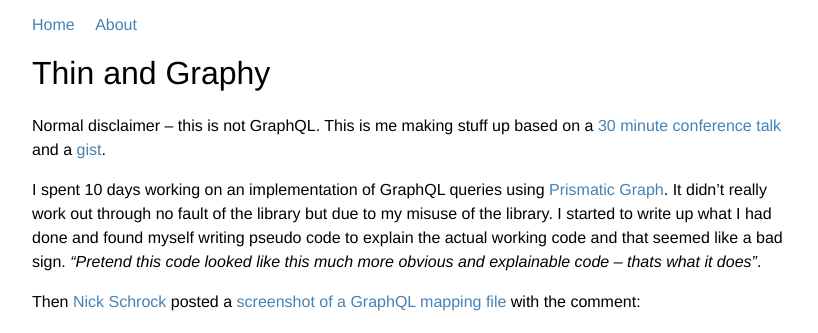
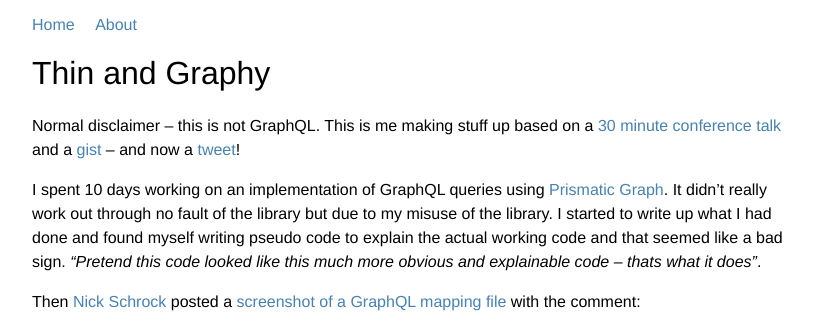
Before and after one commit to ambroisep/hueypetersen, a Jekyll site: the page built from _posts/2015-02-22-thin-and-graphy.markdown, in a window 1280 px wide and 900 px high. Shown: the top 333 px of the window, without its empty margins (228-1046 px from the left). Built offline with Jekyll 4.4.1, drawn with Linux system fonts in a browser that asks for light colours; comment, search, counter and statistics services are not loaded.

Commit message:
mentioned the tweet in the intro -- so much infos

```diff
--- a/_posts/2015-02-22-thin-and-graphy.markdown
+++ b/_posts/2015-02-22-thin-and-graphy.markdown
@@ -3,7 +3,7 @@ layout: post
 title: Thin and Graphy
 ---
 
-Normal disclaimer -- this is not GraphQL.  This is me making stuff up based on a [30 minute conference talk](https://www.youtube.com/watch?v=9sc8Pyc51uU) and a [gist](https://gist.github.com/wincent/598fa75e22bdfa44cf47).
+Normal disclaimer -- this is not GraphQL.  This is me making stuff up based on a [30 minute conference talk](https://www.youtube.com/watch?v=9sc8Pyc51uU) and a [gist](https://gist.github.com/wincent/598fa75e22bdfa44cf47) -- and now a [tweet](https://twitter.com/schrockn/status/567902849272659968/photo/1)!
 
 I spent 10 days working on an implementation of GraphQL queries using [Prismatic Graph](https://github.com/Prismatic/plumbing).  It didn't really work out through no fault of the library but due to my misuse of the library.  I started to write up what I had done and found myself writing pseudo code to explain the actual working code and that seemed like a bad sign.  *"Pretend this code looked like this much more obvious and explainable code -- thats what it does"*.
 
```
